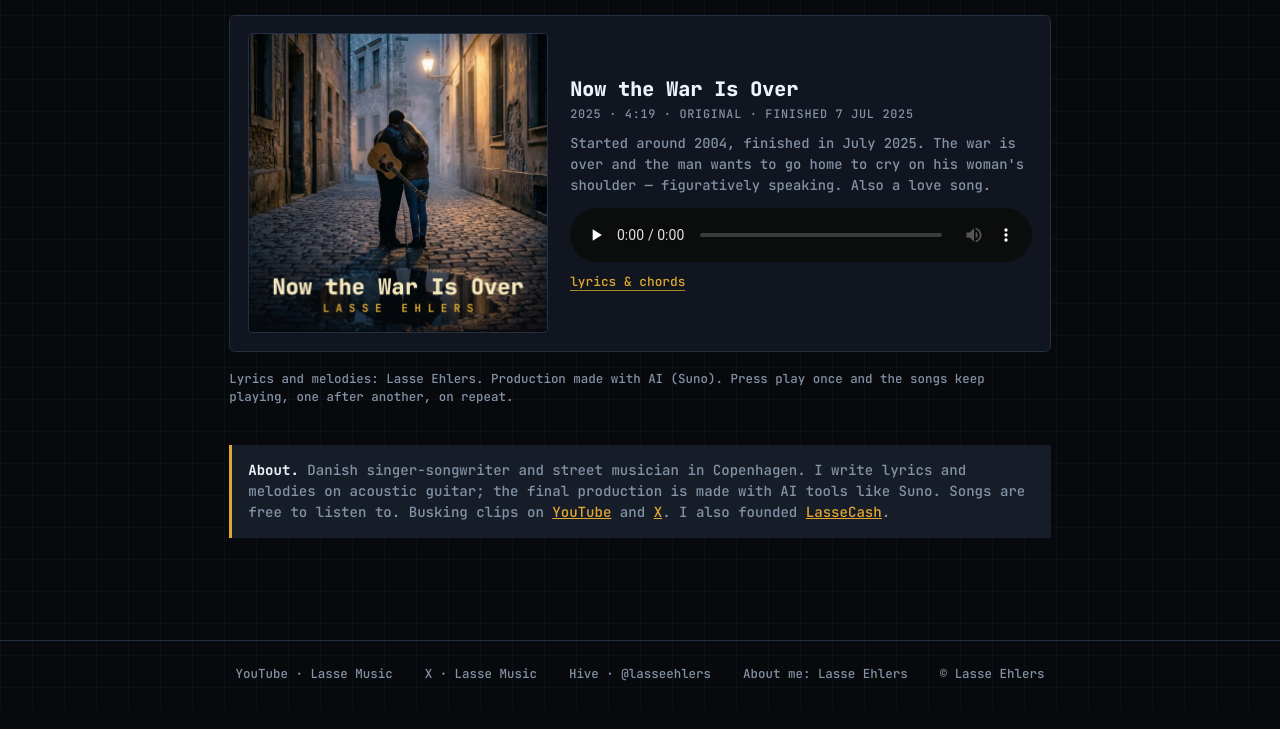
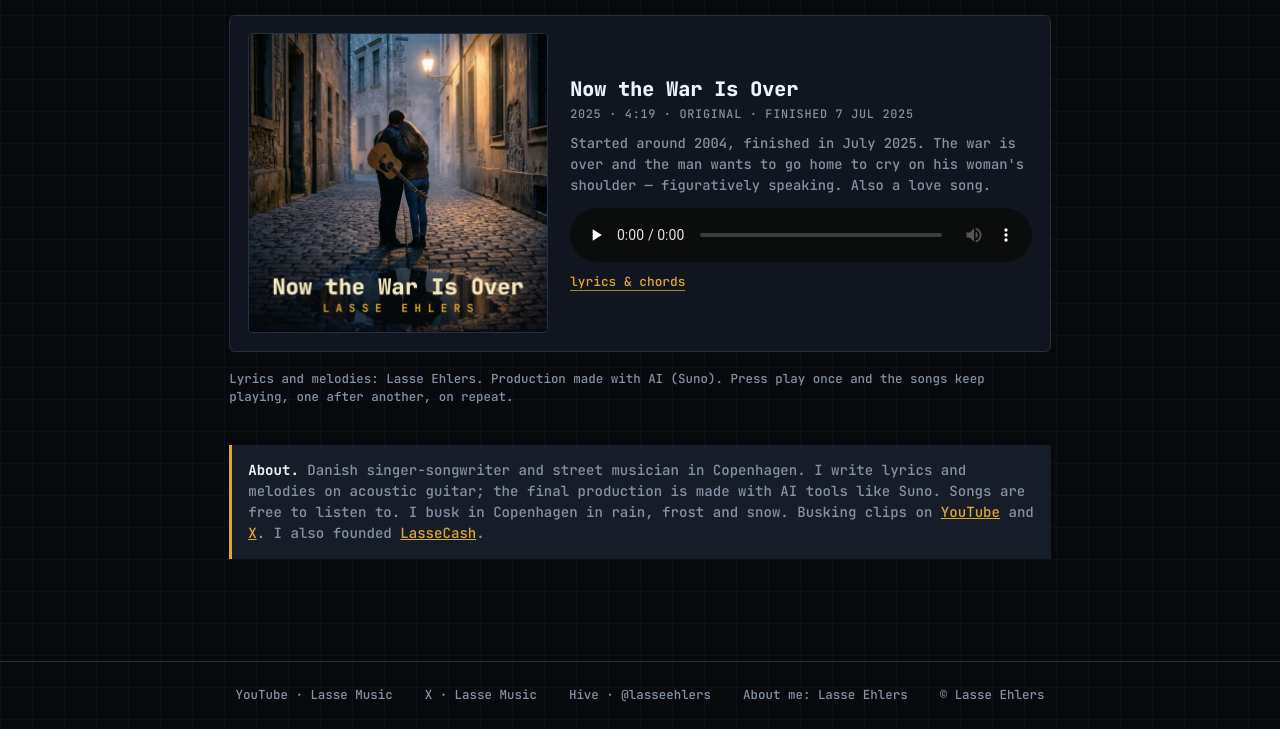
Before and after one commit to LasseEhlers/lassemusic, a plain HTML site: page index.html in a window 1280 px wide. Shown: the part 1041-1770 px from the top of the page. Before the commit the page ends 1749 px from the top, so only its background shows below. Drawn offline with Linux system fonts and the light colour scheme.

Commit message:
About note: busking in rain, frost and snow
Co-Authored-By: Claude Opus 5.5 <noreply@anthropic.com>

```diff
--- a/index.html
+++ b/index.html
@@ -121,7 +121,7 @@ footer{border-top:1px solid var(--line);padding:1.5rem 1.2rem;color:var(--dim);f
 
 <p class="credit">Lyrics and melodies: Lasse Ehlers. Production made with AI (Suno). Press play once and the songs keep playing, one after another, on repeat.</p>
 
-<div class="note"><b>About.</b> Danish singer-songwriter and street musician in Copenhagen. I write lyrics and melodies on acoustic guitar; the final production is made with AI tools like Suno. Songs are free to listen to. Busking clips on <a href="https://www.youtube.com/@lassemusiclive" style="color:var(--gold)">YouTube</a> and <a href="https://x.com/LasseMusicLive" style="color:var(--gold)">X</a>. I also founded <a href="https://lassecash.com" style="color:var(--gold)">LasseCash</a>.</div>
+<div class="note"><b>About.</b> Danish singer-songwriter and street musician in Copenhagen. I write lyrics and melodies on acoustic guitar; the final production is made with AI tools like Suno. Songs are free to listen to. I busk in Copenhagen in rain, frost and snow. Busking clips on <a href="https://www.youtube.com/@lassemusiclive" style="color:var(--gold)">YouTube</a> and <a href="https://x.com/LasseMusicLive" style="color:var(--gold)">X</a>. I also founded <a href="https://lassecash.com" style="color:var(--gold)">LasseCash</a>.</div>
 </main>
 <footer>
   <a href="https://www.youtube.com/@lassemusiclive">YouTube · Lasse Music</a>
```
